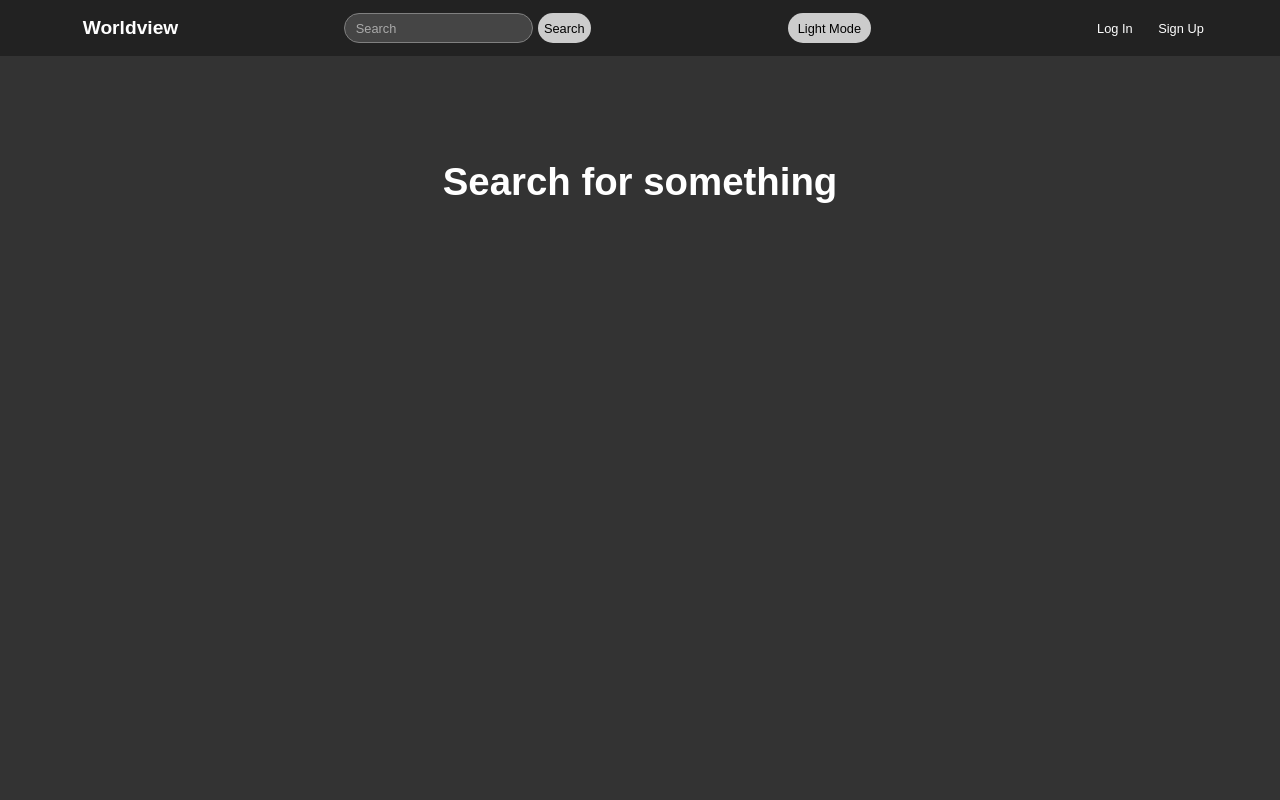
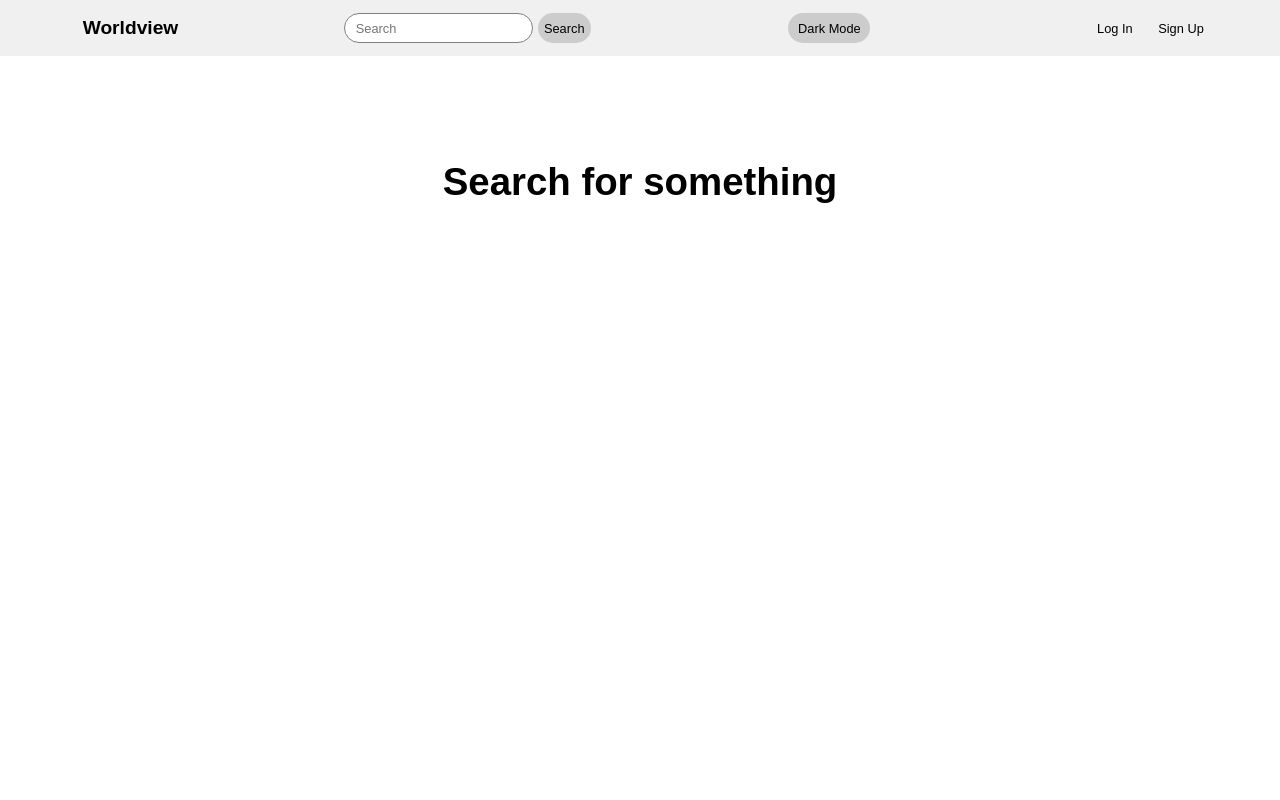
Before and after one commit to anuragsingh6/worldview, a React (Vite) app: page /worldview/search in a window 1280 px wide. Shown: the top 800 px of the page. Built offline with nearby package versions, Linux system fonts and the light colour scheme.

Commit message:
v1.0.0.0\n\n-minor updates for web deployment

```diff
--- a/src/App.tsx
+++ b/src/App.tsx
@@ -9,7 +9,7 @@ import SearchPage from "./SearchPage";
 import VideoPage from "./VideoPage";
 import IndividualVideoPage from "./IndividualVideoPage";
 
-const Theme = createContext("dark");
+const Theme = createContext("light");
 
 function App(){
 
@@ -55,7 +55,7 @@ function App(){
     }
 
 
-    const [theme, setTheme] = useState("dark");
+    const [theme, setTheme] = useState("light");
     function toggleTheme(){setTheme((currentTheme)=>(currentTheme==="light"?"dark":"light"))}
 
     return (
--- a/src/SearchPage.tsx
+++ b/src/SearchPage.tsx
@@ -5,7 +5,7 @@ import { useLocation } from "react-router-dom";
 function SearchPage(props:any){
     let [clicked, setClicked] = useState("all");
 
-    useEffect(()=>{document.title=`Search "${document.location.pathname.substring(8)}" | Worldview`;}, [props.searchQuery]);
+    useEffect(()=>{document.title=`Search "${document.location.pathname.substring(18)}" | Worldview`;}, [props.searchQuery]);
     useEffect(()=>{props.Search();},[useLocation().pathname]);
 
     function updateView(){
@@ -31,7 +31,7 @@ function SearchPage(props:any){
             <div className="searchpage-container">
                 <div style={{width:"100%",padding:"0% 5%",overflowWrap:"break-word"}}>
                     <h2>You Searched Worldview For:</h2>
-                    <h2 style={{textAlign:"center"}}>"{document.location.pathname.substring(8)}"</h2>
+                    <h2 style={{textAlign:"center"}}>"{document.location.pathname.substring(18)}"</h2>
                 </div>
                 {props.searchData ?
                 <div className="search-results">
```
